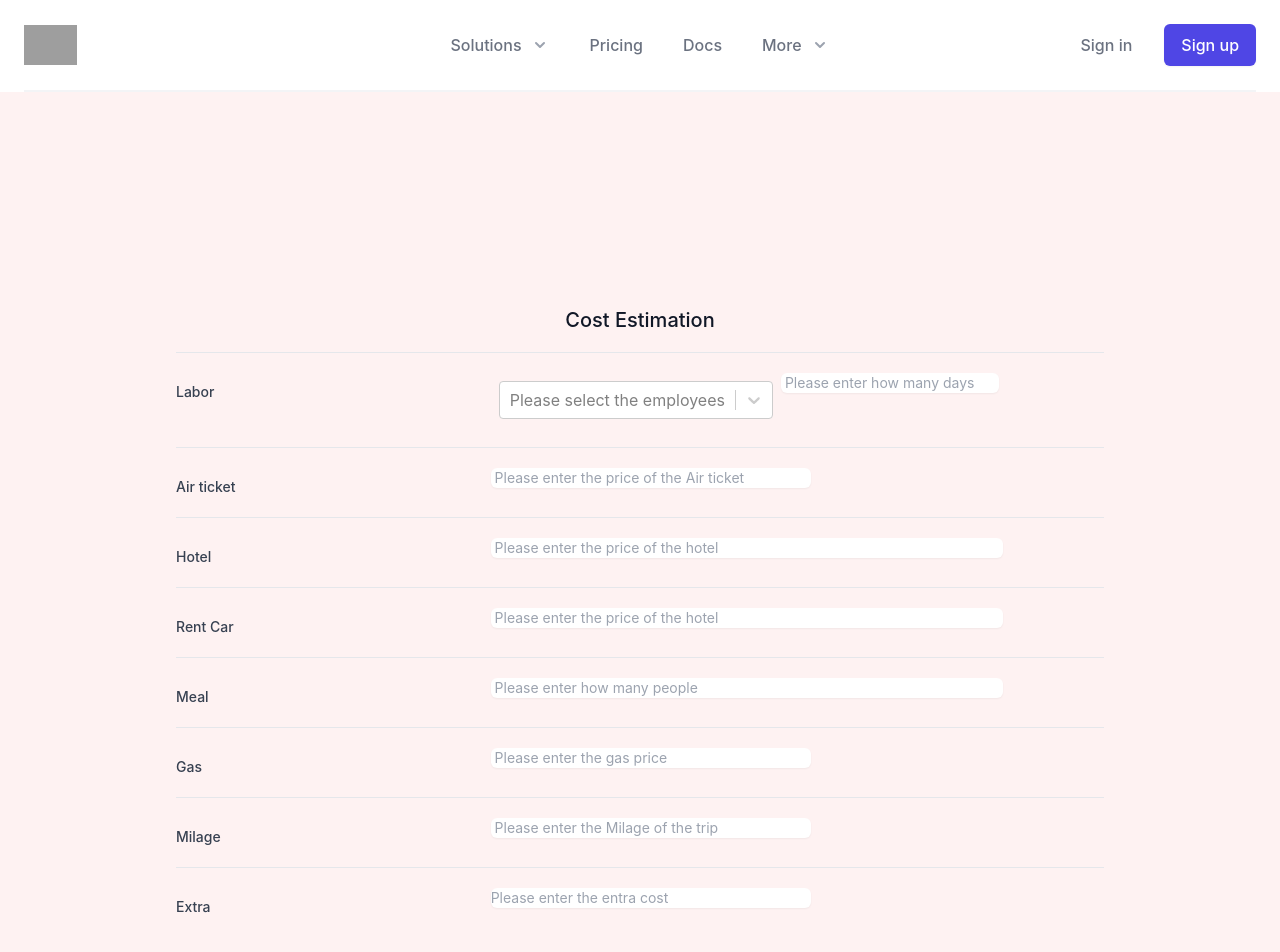
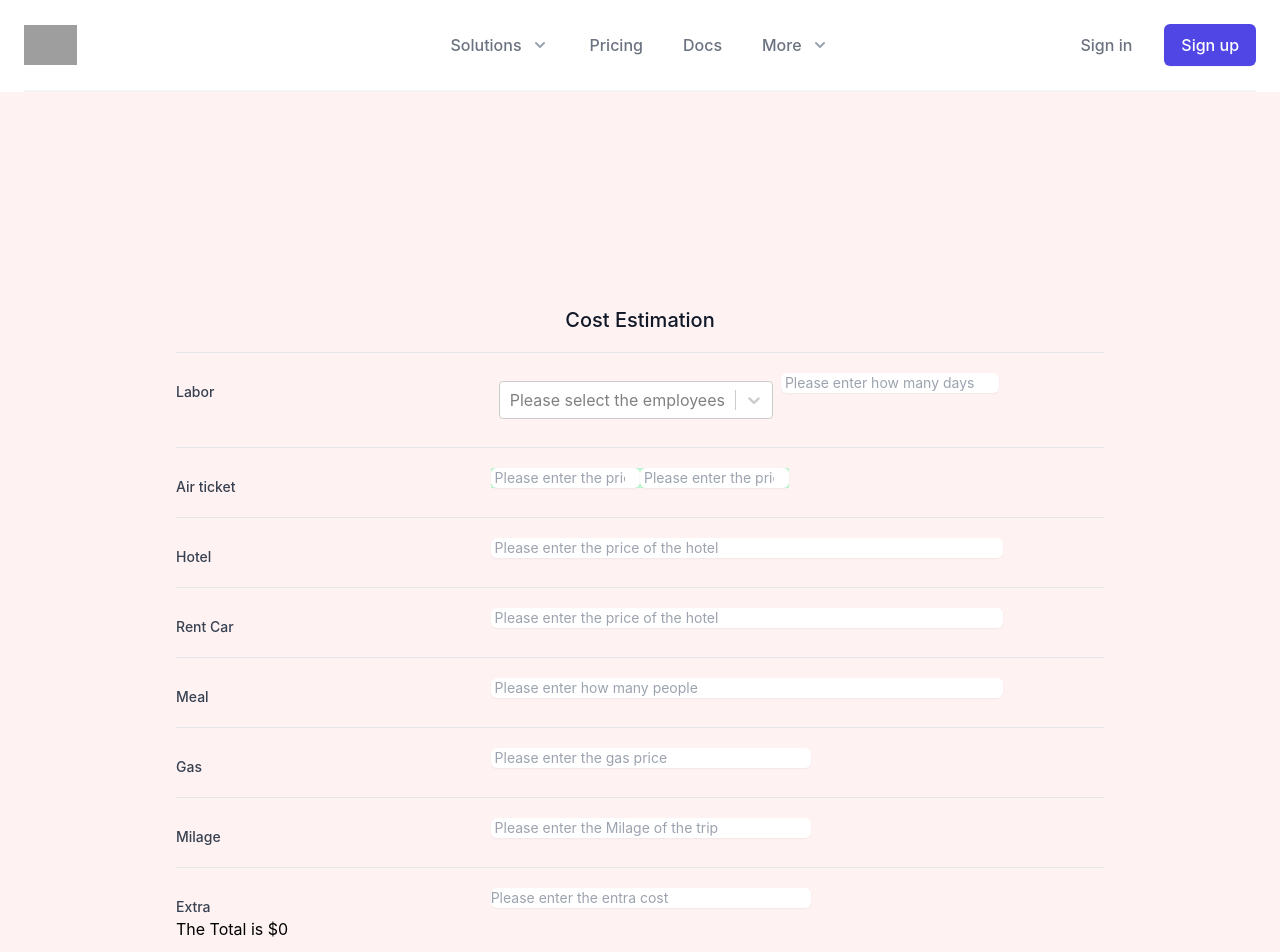
Before and after one commit to Yul857/Commiation-Calculator, a React (Create React App) app: page / in a window 1280 px wide. Shown: the top 952 px of the page. Built offline with nearby package versions, Linux system fonts and the light colour scheme; grey boxes are pictures that could not be loaded.

Commit message:
use the redux store dispatch and useSelector function

```diff
--- a/src/Components/CostForm.js
+++ b/src/Components/CostForm.js
@@ -1,9 +1,11 @@
 import React, { useState, useEffect } from "react";
 import TagsMultiSelect from "./TagsMultiSelect";
+import { useSelector} from 'react-redux'
 
 export default function CostForm() {
-  const [labor, setlabor] = useState(0);
+  const [laborDay, setlaborDay] = useState(0);
   const [airTicket, setAirTicket] = useState(0);
+  const [airPeople, setAirPeople] = useState(0)
   const [hotel, setHotel] = useState(0);
   const [car, setCar] = useState(0);
   const [meal, setMeal] = useState(0);
@@ -11,13 +13,16 @@ export default function CostForm() {
   const [milage, setMilage] = useState(0);
   const [extra, setExtra] = useState(0);
 
+  const laborTotal = useSelector((state)=> state.counter.value)
+  let estimatedTotal = laborTotal*laborDay
+
+
+
   useEffect(() => {
     console.log(
-      `the total price of the cost is ${
-        labor + airTicket + hotel + car + meal + gas + milage + extra
-      }`
+      `the total price of the cost is ${laborTotal*laborDay}`
     );
-  }, [extra]);
+  }, [laborDay]);
 
   return (
     <div className="m-40 p-4">
@@ -44,7 +49,7 @@ export default function CostForm() {
                   <div>
                   <input
                     onChange={(event) => {
-                      setlabor(event.target.valueAsNumber);
+                      setlaborDay(event.target.valueAsNumber);
                     }}
                     placeholder=" Please enter how many days"
                     type="number"
@@ -63,7 +68,8 @@ export default function CostForm() {
                 >
                   Air ticket
                 </label>
-                <div className="mt-1 sm:mt-0 sm:col-span-2">
+                <div className="mt-1 sm:mt-0 flex bg-green-200 justify-between">
+                  <div className="w-60 ">
                   <input
                     onChange={(event) => {
                       setAirTicket(event.target.valueAsNumber);
@@ -74,6 +80,20 @@ export default function CostForm() {
                     id="air-ticket"
                     className="max-w-lg block w-full shadow-sm focus:ring-indigo-500 focus:border-indigo-500 sm:max-w-xs sm:text-sm border-gray-300 rounded-md"
                   />
+                  </div>
+                  <div className="w-60">
+                  <input
+                    onChange={(event) => {
+                      setAirTicket(event.target.valueAsNumber);
+                    }}
+                    placeholder=" Please enter the price of the Air ticket"
+                    type="number"
+                    name="air-ticket"
+                    id="air-ticket"
+                    className="max-w-lg block w-full shadow-sm focus:ring-indigo-500 focus:border-indigo-500 sm:max-w-xs sm:text-sm border-gray-300 rounded-md"
+                  />
+                  </div>
+
                 </div>
               </div>
 
@@ -206,6 +226,9 @@ export default function CostForm() {
           </div>
         </div>
       </form>
+      <div>
+        <h1>The Total is ${estimatedTotal}</h1>
+      </div>
     </div>
   );
 }
--- a/src/Components/TagsMultiSelect.js
+++ b/src/Components/TagsMultiSelect.js
@@ -1,6 +1,6 @@
 import React from "react";
 import { useState, useEffect } from "react";
-import { useSelector, useDispatch } from 'react-redux'
+import {  useDispatch } from 'react-redux'
 import { incrementByAmount } from "../features/counter/counterSlice";
 
 import Select from "react-select";
```
